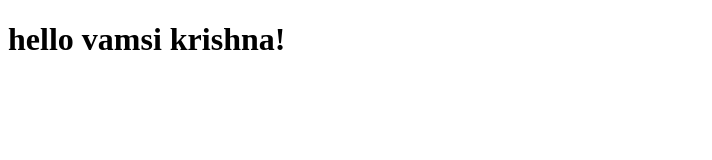
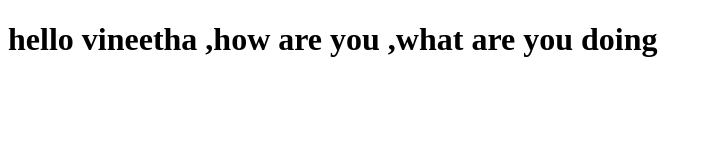
Before and after one commit to Vamsikrishna9797/first-file, a plain HTML site: page site/site/index.html in a window 1280 px wide. Shown: the whole page, without its empty margins (0-712 px from the left). Drawn offline with Linux system fonts and the light colour scheme.

Commit message:
small addition to page.

```diff
--- a/site/site/index.html
+++ b/site/site/index.html
@@ -1,9 +1,9 @@
 <!DOCTYPE html>
 <html>
 <head>
-  <title>hello vamsi! what are you doing!</title>
+  <title>vineetha!</title>
   </head>
   <body>
-  <h1>hello vamsi krishna!</h1>
+  <h1>hello vineetha ,how are you ,what are you doing</h1>
   </body>
   </html>
```
